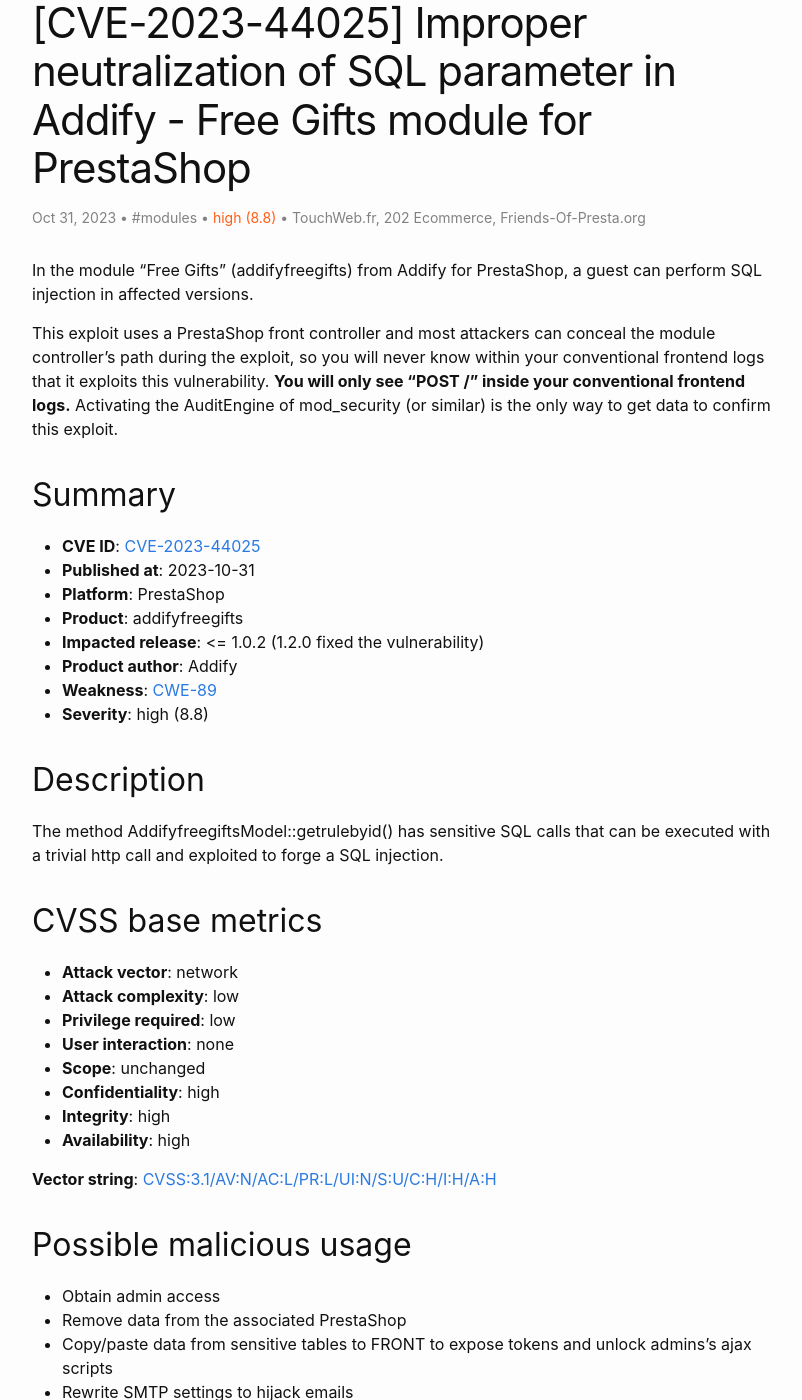
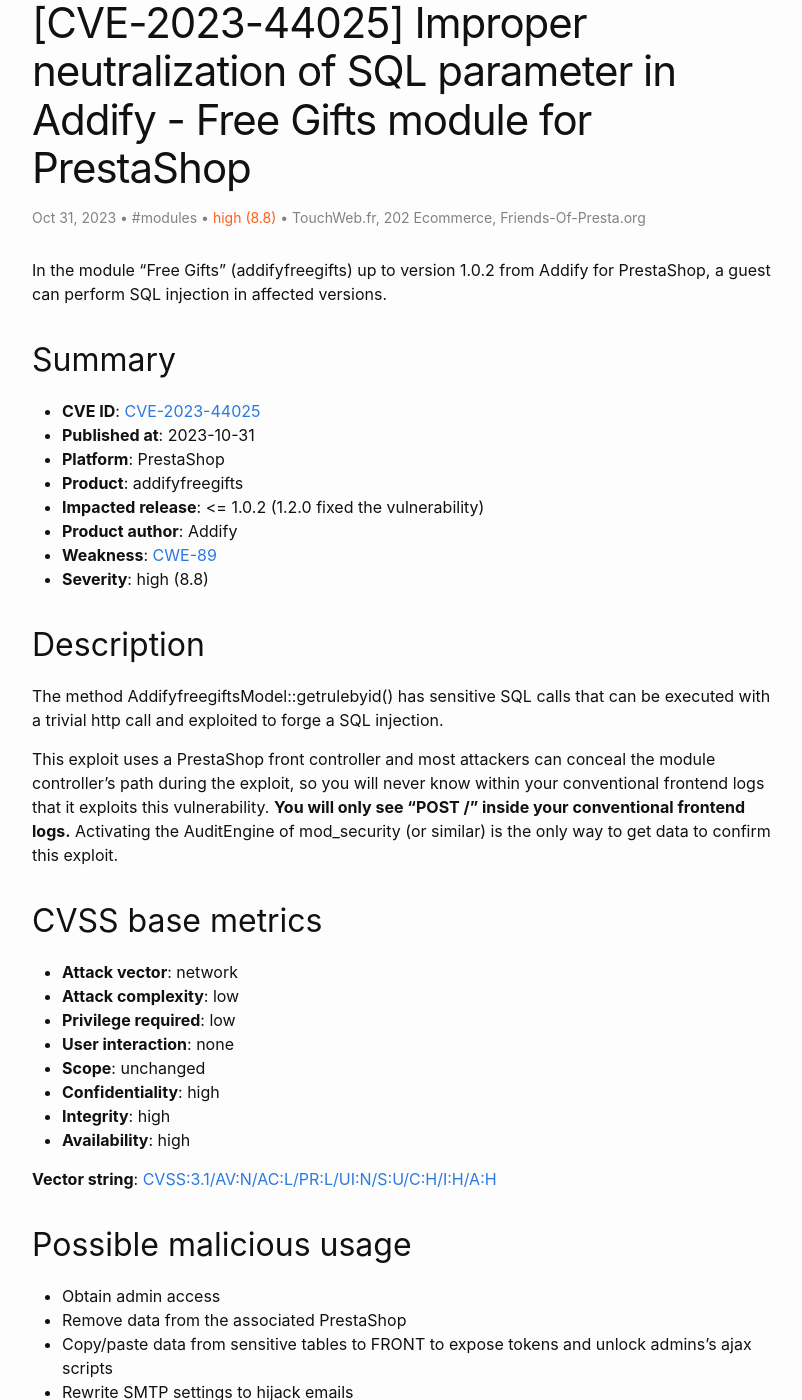
Before and after one commit to friends-of-presta/security-advisories, a Jekyll site: the page built from _posts/2023-10-31-addifyfreegifts.md, in a window 1280 px wide and 1400 px high, scrolled down 605 px. Shown: the whole window, without its empty margins (238-1040 px from the left). Built offline with Jekyll 4.4.1, drawn with Linux system fonts in a browser that asks for light colours; part of the change alters nothing that is shown.

Commit message:
Update 2023-10-31-addifyfreegifts.md

```diff
--- a/_posts/2023-10-31-addifyfreegifts.md
+++ b/_posts/2023-10-31-addifyfreegifts.md
@@ -10,9 +10,7 @@ meta: "CVE,PrestaShop,addifyfreegifts"
 severity: "high (8.8)"
 ---
 
-In the module "Free Gifts" (addifyfreegifts) from Addify for PrestaShop, a guest can perform SQL injection in affected versions.
-
-This exploit uses a PrestaShop front controller and most attackers can conceal the module controller's path during the exploit, so you will never know within your conventional frontend logs that it exploits this vulnerability. **You will only see "POST /" inside your conventional frontend logs.** Activating the AuditEngine of mod_security (or similar) is the only way to get data to confirm this exploit.
+In the module "Free Gifts" (addifyfreegifts) up to version 1.0.2 from Addify for PrestaShop, a guest can perform SQL injection in affected versions.
 
 ## Summary
 
@@ -28,6 +26,8 @@ This exploit uses a PrestaShop front controller and most attackers can conceal t
 ## Description
 
 The method AddifyfreegiftsModel::getrulebyid() has sensitive SQL calls that can be executed with a trivial http call and exploited to forge a SQL injection.
+
+This exploit uses a PrestaShop front controller and most attackers can conceal the module controller's path during the exploit, so you will never know within your conventional frontend logs that it exploits this vulnerability. **You will only see "POST /" inside your conventional frontend logs.** Activating the AuditEngine of mod_security (or similar) is the only way to get data to confirm this exploit.
 
 ## CVSS base metrics
 
```
